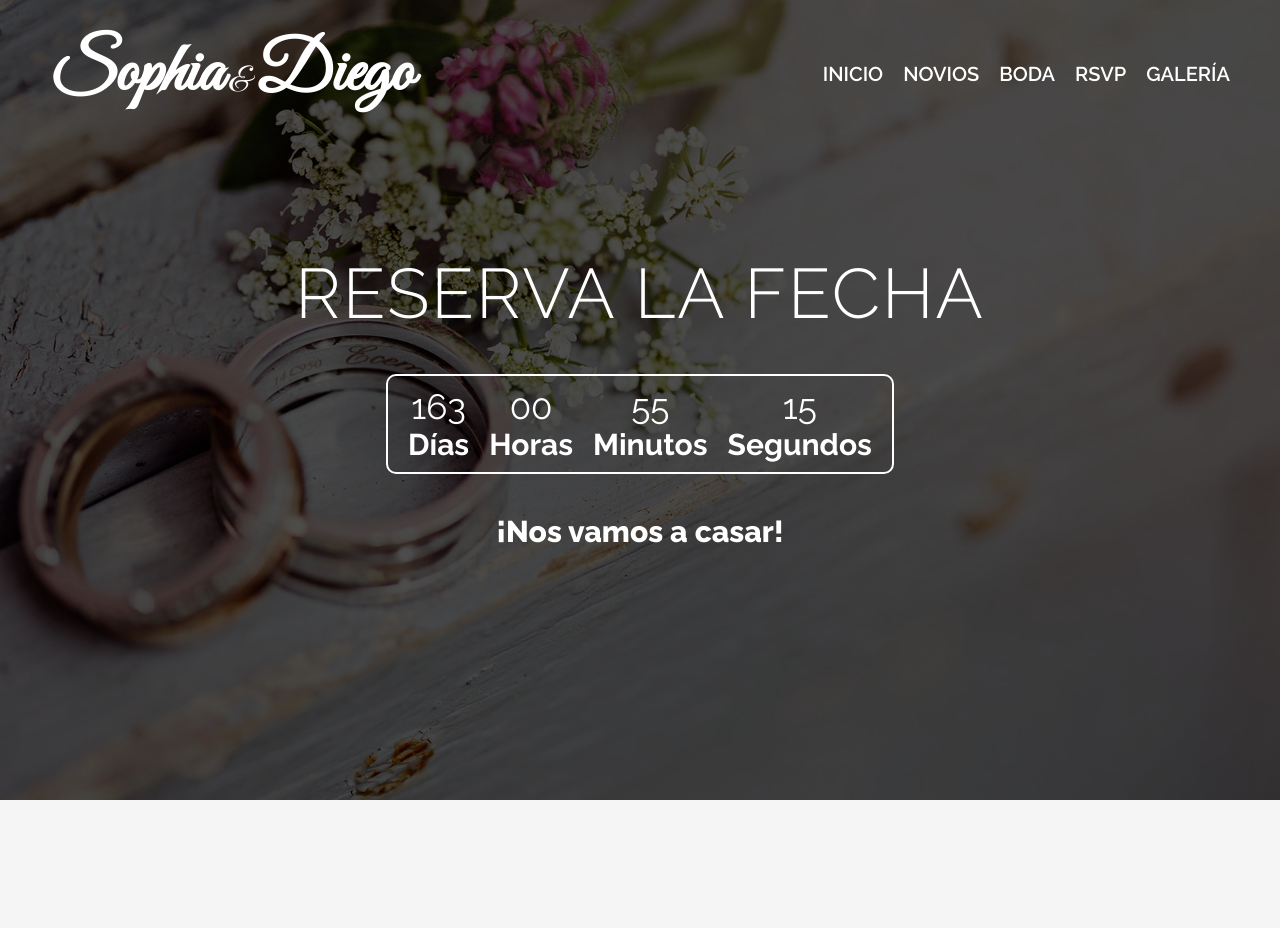
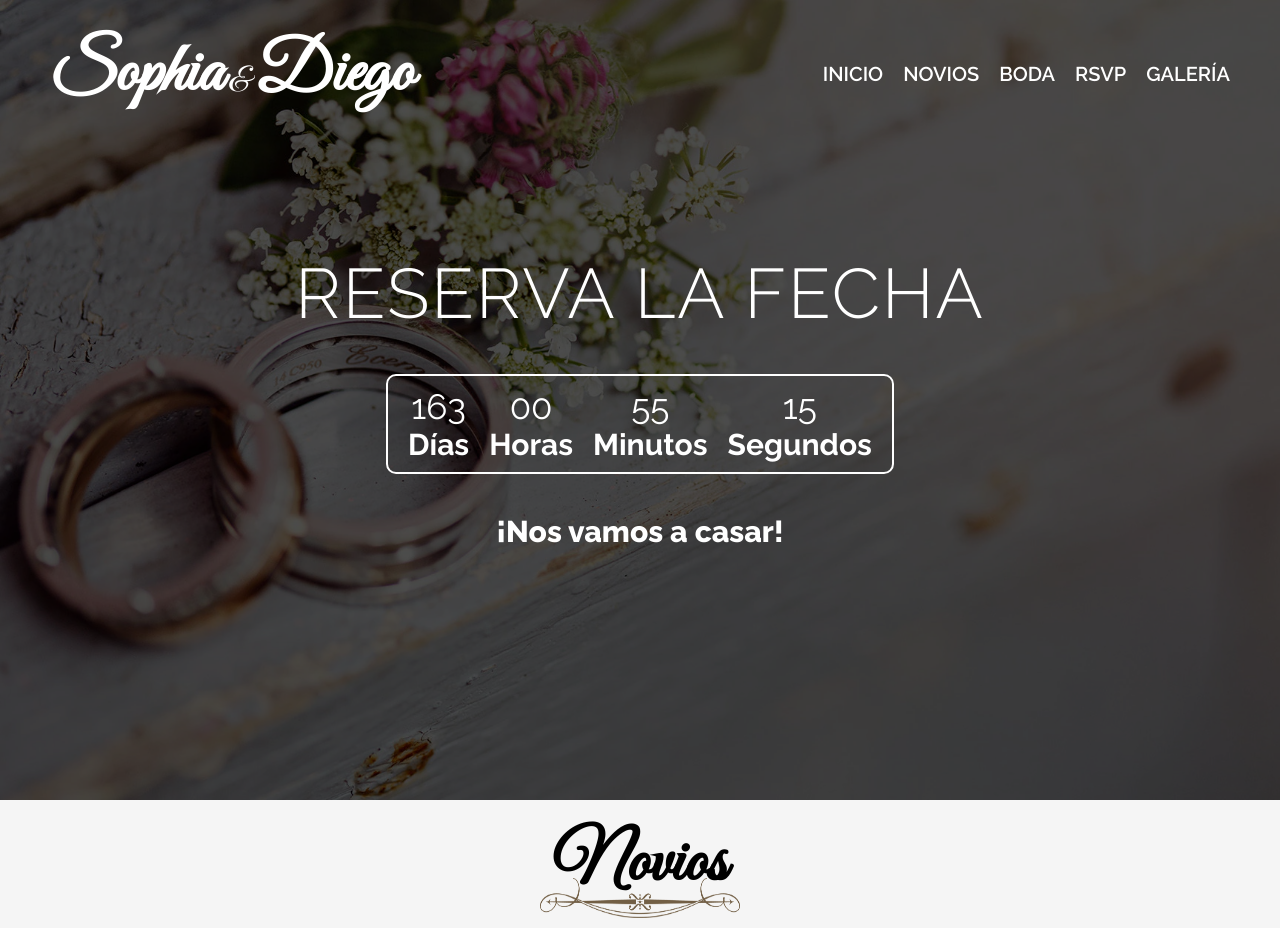
Before and after one commit to Jhoel24/invitacion_boda_2022, a React (Vite) app: page / in a window 1280 px wide. Before the commit the page ends 800 px from the top, so only its background shows below. Built offline with nearby package versions, Linux system fonts and the light colour scheme.

Commit message:
dimensiones arregladas

```diff
--- a/package.json
+++ b/package.json
@@ -10,6 +10,7 @@
   },
   "dependencies": {
     "dayjs": "^1.11.4",
+    "gsap": "^3.10.4",
     "react": "^18.2.0",
     "react-dom": "^18.2.0",
     "react-router-dom": "^6.3.0",
--- a/src/components/Banner.jsx
+++ b/src/components/Banner.jsx
@@ -10,7 +10,7 @@ const ContenidoNavegacion = styled.div`
     justify-content: space-between;
     align-items: center;
     padding: 2rem 5rem;
-    @media (max-width: 768px){
+    @media (max-width: 892px){
         flex-direction: column;
         gap: 3rem;
 
@@ -45,7 +45,7 @@ const Banner = () => {
         <div className="contenido-banner">
             <div className="fondo-banner">
                 <ContenidoNavegacion>
-                    <p className="logo"><span>Sophia</span>{''} & {''} <span>Diego</span></p>
+                    <p className="logo"><span>Sophia</span>{' '} & {' '} <span>Diego</span></p>
                     <Navegacion className="navegacion">
                         <a href="#contenido-banner">Inicio</a>
                         <a href="#pareja">Novios</a>
--- a/src/components/ContenidoHome.jsx
+++ b/src/components/ContenidoHome.jsx
@@ -1,9 +1,13 @@
 import Banner from "./Banner"
+import Novios from "./Novios"
 
 const ContenidoHome = () => {
     return (
         <>
         <Banner />
+        <section className="contenedor">
+          <Novios />
+        </section>
       </>
     )
 }
--- a/src/components/CountdownTimer.jsx
+++ b/src/components/CountdownTimer.jsx
@@ -17,7 +17,7 @@ const ContenedorTimer = styled.div`
     border: 2px solid white;
     border-radius: 10px;
     margin: 4rem 0;
-    @media (max-width: 768px){
+    @media (max-width: 800px){
        padding: .8rem 1.8rem
     }
     .time-box{
--- /dev/null
+++ b/src/components/Novios.jsx
@@ -0,0 +1,41 @@
+import styled from 'styled-components'
+import borderImage from '../assets/images/borde-titulo.png'
+
+const Titulo = styled.h2`
+    font-family: 'Great Vibes', cursive;
+    text-align: center;
+    margin: 2rem;
+    font-size: 7rem;
+    position: relative;
+    white-space: none;
+    @media (max-width: 768px){
+        font-size: 3rem;
+    }
+    img {
+        position: absolute;
+        width: 200px;
+        height: 40px;
+        bottom: -1rem;
+        left: 50%;
+        transform: translateX(-50%);
+        @media (max-width: 768px){
+            width: 130px;
+            height: 25px;
+        }
+    }
+`
+
+
+
+const Novios = () => {
+    return (
+        <>
+                <Titulo>
+                    Novios
+                        <img src={borderImage} alt="borde" />
+                </Titulo>
+        </>
+    )
+}
+
+export default Novios
--- a/src/index.css
+++ b/src/index.css
@@ -107,7 +107,7 @@ html {
   color: white;
 }
 
-@media (max-width: 768px){
+@media (max-width: 800px){
 .fondo-banner h1 {
   font-size: 3.5rem;
 }
```
Also changed, not shown: src/assets/images/borde-titulo.png (added), 1 other file (tests, documents, lock files or other folders).
